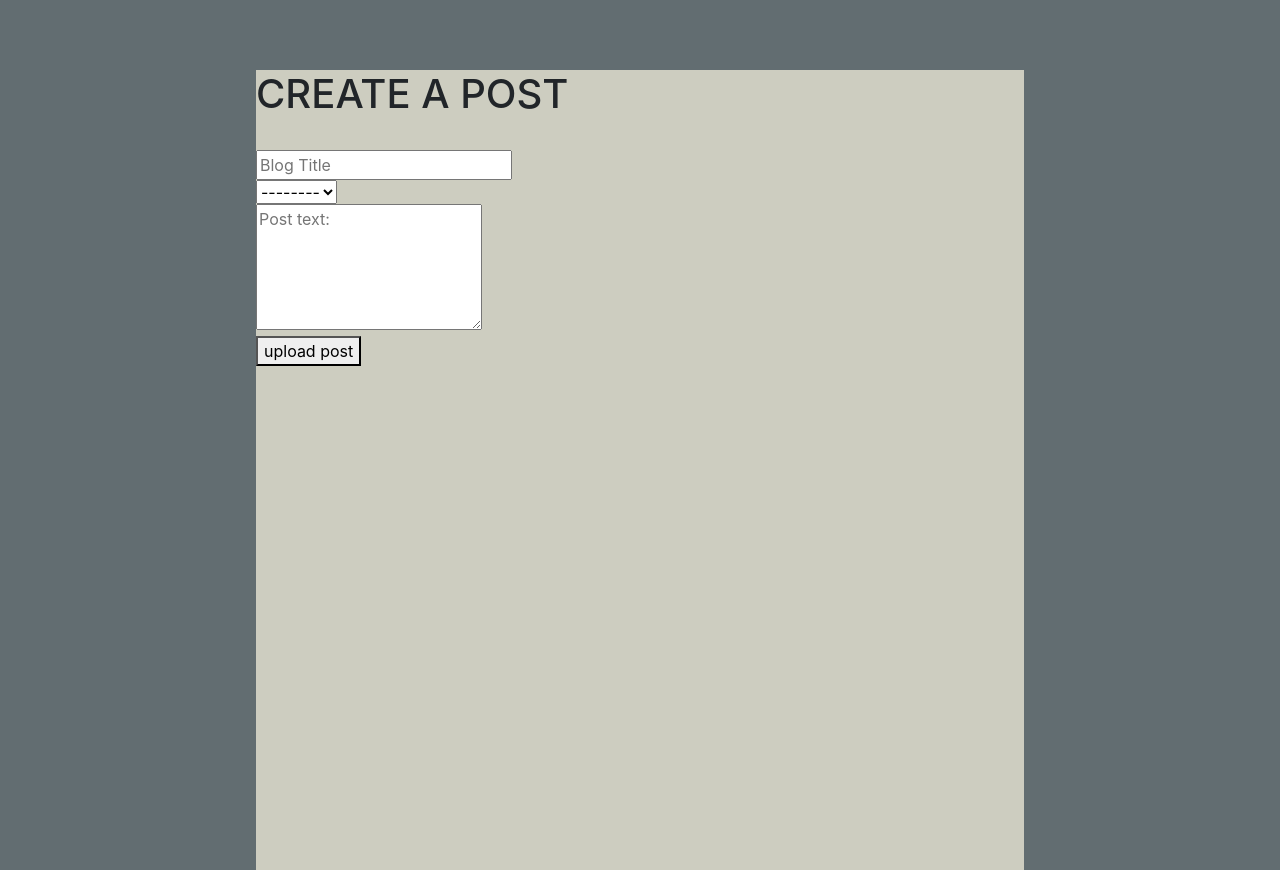
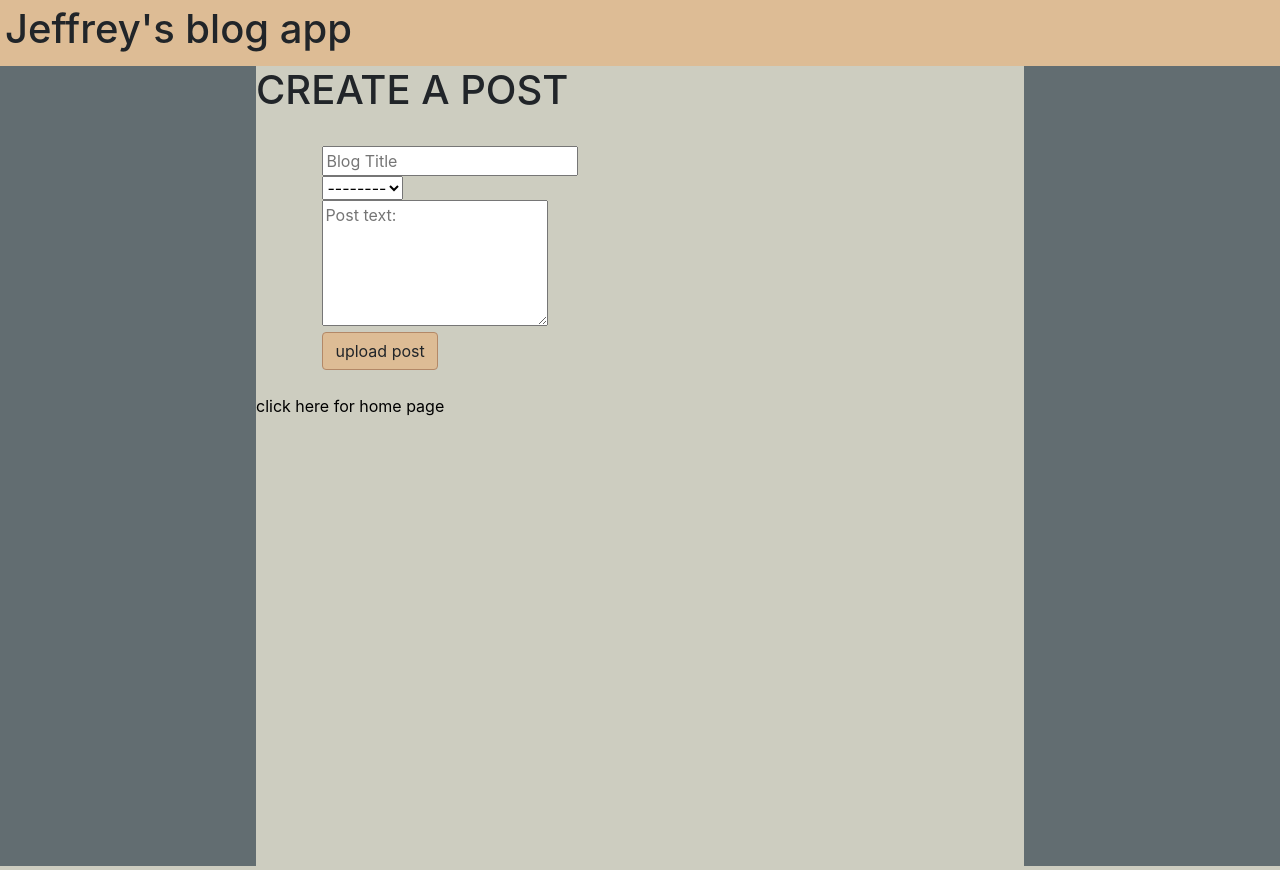
Before and after one commit to SirJeffers/blogging-app, a Django app: page /blog/create/ in a window 1280 px wide. Run offline with Django 3.2, Linux system fonts and the light colour scheme; data comes from the database, SQL or seed files in the repository; both versions use the stored data as it was after the commit; some libraries are stand-ins or nearby versions.

Commit message:
added in proper styling for the html pages

```diff
--- a/blogproject/blogapp/static/blog/style.css
+++ b/blogproject/blogapp/static/blog/style.css
@@ -7,8 +7,14 @@ html, body {
 #content{
     height: 100%;
     background-color: #CDCDC0;
-    margin: 70px 20% 10px;
+    margin: 0 20% 10px;
 
+}
+
+#nav {
+    background-color: #DDBC95;
+    margin: 0;
+    padding: 5px;
 }
 
 ul{
@@ -30,7 +36,19 @@ a{
     text-decoration: none;
 }
 
+.create{
+    background-color: #DDBC95;
+    border-color: #B38867;
+    border-style: solid;
+}
+
+.fullwidth{
+    box-sizing: border-box;
+}
+
 /*
+    #626D71 - dark gray
+    #CDCDC0 - light gray
     #DDBC95 - light latte
     #B38867 - dark coffee
 */
--- a/blogproject/blogapp/templates/blog/create.html
+++ b/blogproject/blogapp/templates/blog/create.html
@@ -5,11 +5,19 @@
 
 
 <body>
+        <nav>
+            <div id="nav">
+                <h1>Jeffrey's blog app</h1>
+            </div>
+        </nav>
     <div id="content">
         <h1>CREATE A POST</h1>
         <br>
         {% if error_message %}<p><strong>{{ error_message }}</strong></p>{% endif %}
 
+        <div class="row">
+                <div class="col-1"></div>
+                <div class="col-10">
                     <form method="POST">
                         {% csrf_token %}
                         <input type="text" name="title" placeholder="Blog Title" maxlength="100"><br>
@@ -21,8 +29,15 @@
                             {% endfor %}
                         </select>
                         <br>
-            <textarea rows="5" columns="50" name="post" placeholder="Post text:" maxlength="1000"></textarea><br>
-            <button type="submit">upload post</button>
+                        <textarea rows="5" columns="50" name="post" placeholder="Post text:" maxlength="1000" class="fullwidth"></textarea><br>
+                        <button type="submit" class="btn create">upload post</button>
                     </form>
                 </div>
+                <div class="col-1"></div>
+            </div>
+
+        <br>
+        <a href="/blog/">click here for home page</a>
+        <br>
+       </div>
 </body>
```
Also changed, not shown: blogproject/blogapp/templates/blog/edit.html (+20 -3 lines), blogproject/blogapp/templates/blog/index.html (+13 -2 lines), blogproject/blogapp/templates/blog/post.html (+17 -4 lines), blogproject/db.sqlite3. Lines whose indentation alone changed are shown as unchanged.
